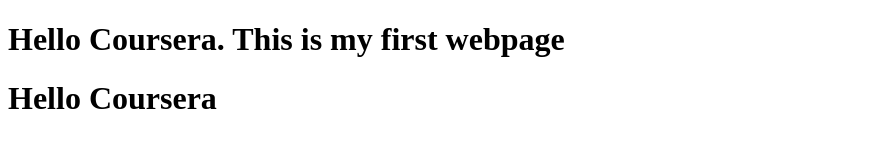
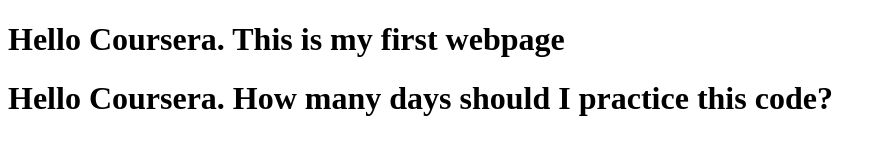
Before and after one commit to zed-amb/Coursera-tests, a plain HTML site: page index.html in a window 1280 px wide. Shown: the whole page, without its empty margins (0-887 px from the left). Drawn offline with Linux system fonts and the light colour scheme.

Commit message:
Update index.html

```diff
--- a/index.html
+++ b/index.html
@@ -9,7 +9,7 @@
 <body>
 
 	<h1>Hello Coursera. This is my first webpage</h1>
-	<h1>Hello Coursera</h1>
+	<h1>Hello Coursera. How many days should I practice this code?</h1>
 	<This is my first Webpage ever>
 
 </body>
```
